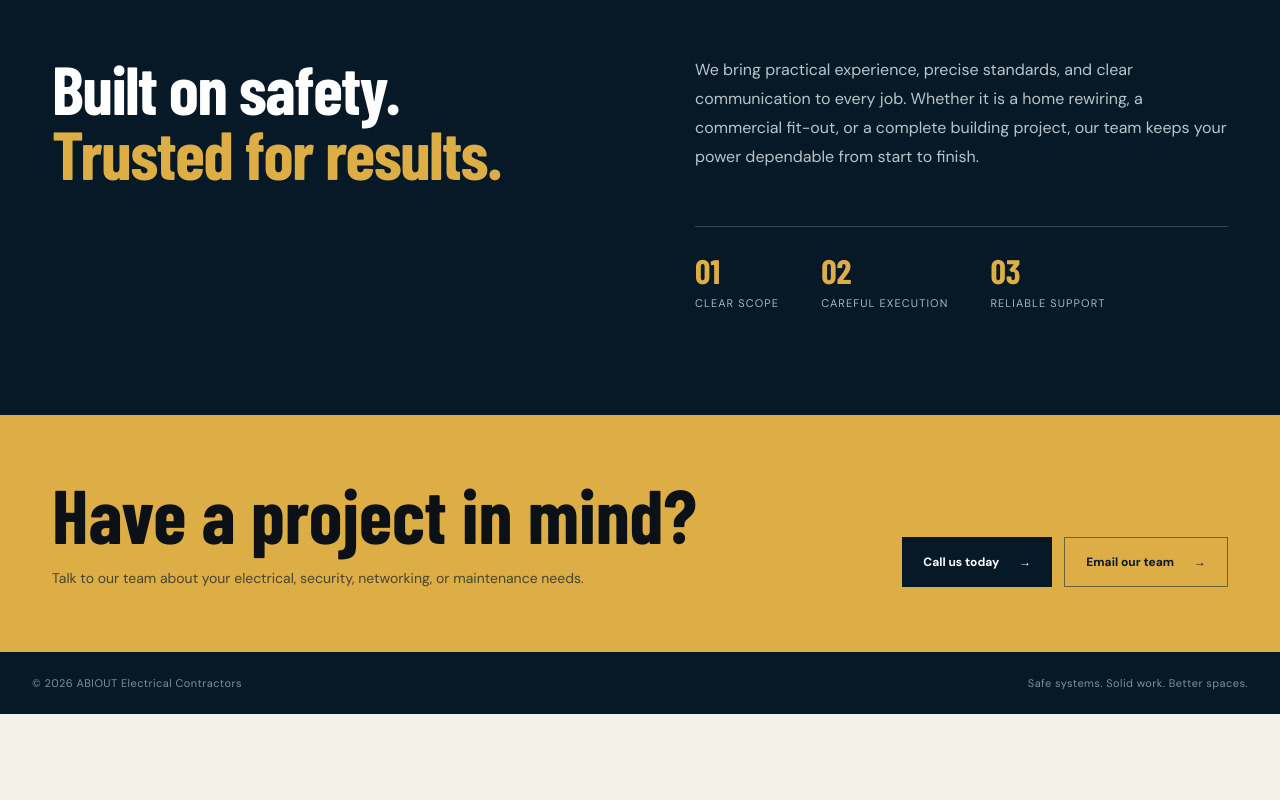
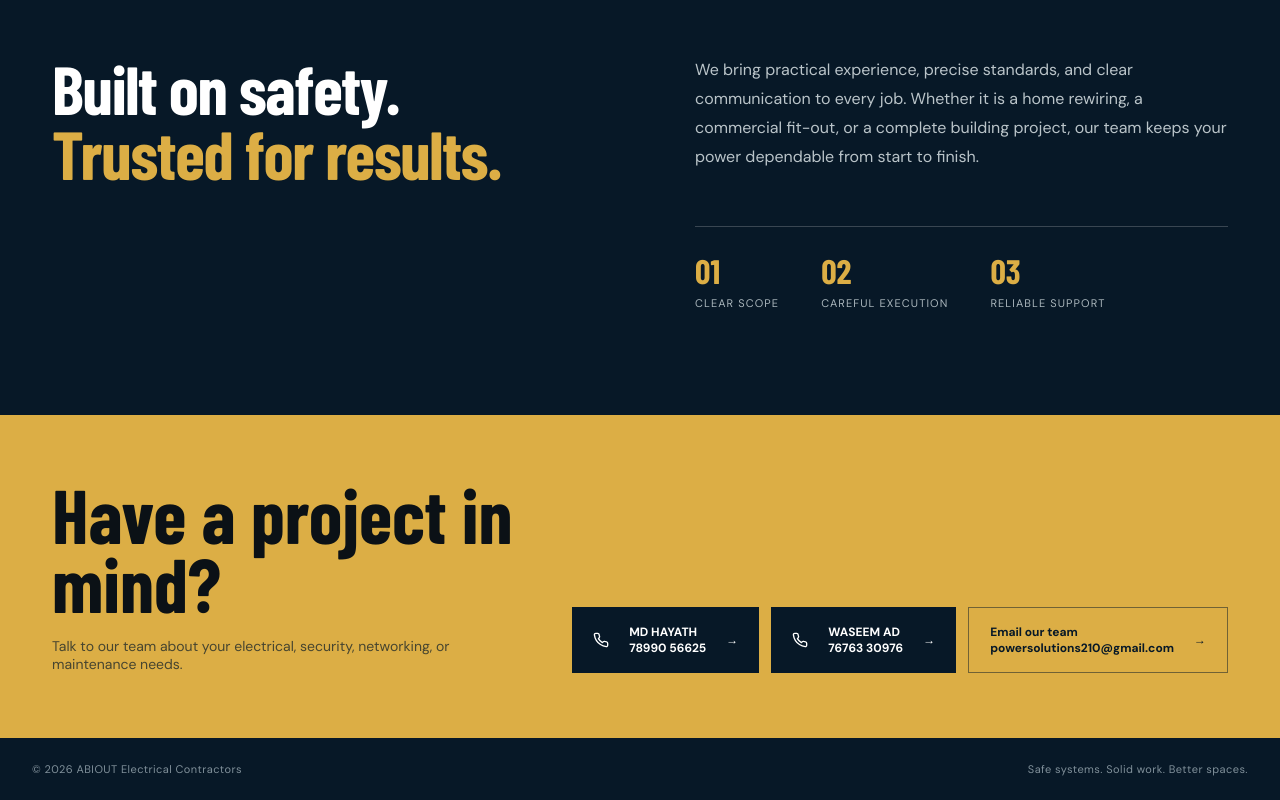
Before and after one commit to YaseerM16/power-solutions, a website: page index.html in a window 1280 px wide. Shown: the part 2649-3449 px from the top of the page. Before the commit the page ends 3363 px from the top, so only its background shows below. Drawn offline with nearby package versions, Linux system fonts and the light colour scheme; a web font is replaced by a local one.

Commit message:
added contact infos

```diff
--- a/index.html
+++ b/index.html
@@ -259,7 +259,22 @@
 
       <section class="about section" id="about"><div class="about-inner"><div><p class="eyebrow">Why ABIOUT</p><h2>Built on safety.<br /><strong>Trusted for results.</strong></h2></div><div class="about-copy"><p>We bring practical experience, precise standards, and clear communication to every job. Whether it is a home rewiring, a commercial fit-out, or a complete building project, our team keeps your power dependable from start to finish.</p><div class="stats"><div><strong>01</strong><span>Clear scope</span></div><div><strong>02</strong><span>Careful execution</span></div><div><strong>03</strong><span>Reliable support</span></div></div></div></div></section>
 
-      <section class="contact" id="contact"><div><p class="eyebrow">Let’s get to work</p><h2>Have a project in mind?</h2><p>Talk to our team about your electrical, security, networking, or maintenance needs.</p></div><div class="contact-actions"><a class="button button-dark" href="tel:+919876543210">Call us today <span>→</span></a><a class="button button-outline" href="mailto:hello@abioutelectrical.com">Email our team <span>→</span></a></div></section>
+      <section class="contact" id="contact">
+        <div><p class="eyebrow">Let’s get to work</p><h2>Have a project in mind?</h2><p>Talk to our team about your electrical, security, networking, or maintenance needs.</p></div>
+        <div class="contact-actions">
+          <a class="button button-dark" href="tel:+917899056625">
+            <svg viewBox="0 0 24 24" width="16" height="16" fill="none" stroke="currentColor" stroke-width="2" stroke-linecap="round" stroke-linejoin="round" aria-hidden="true"><path d="M22 16.9v3a2 2 0 0 1-2.2 2 19.8 19.8 0 0 1-8.6-3.1 19.5 19.5 0 0 1-6-6A19.8 19.8 0 0 1 2.1 4.2 2 2 0 0 1 4.1 2h3a2 2 0 0 1 2 1.7c.1 1 .4 1.9.7 2.8a2 2 0 0 1-.5 2.1L8.1 9.9a16 16 0 0 0 6 6l1.3-1.3a2 2 0 0 1 2.1-.4c.9.3 1.8.6 2.8.7a2 2 0 0 1 1.7 2z"/></svg>
+            MD HAYATH<br/>
+            78990 56625 <span>→</span>
+          </a>
+          <a class="button button-dark" href="tel:+917676330976">
+            <svg viewBox="0 0 24 24" width="16" height="16" fill="none" stroke="currentColor" stroke-width="2" stroke-linecap="round" stroke-linejoin="round" aria-hidden="true"><path d="M22 16.9v3a2 2 0 0 1-2.2 2 19.8 19.8 0 0 1-8.6-3.1 19.5 19.5 0 0 1-6-6A19.8 19.8 0 0 1 2.1 4.2 2 2 0 0 1 4.1 2h3a2 2 0 0 1 2 1.7c.1 1 .4 1.9.7 2.8a2 2 0 0 1-.5 2.1L8.1 9.9a16 16 0 0 0 6 6l1.3-1.3a2 2 0 0 1 2.1-.4c.9.3 1.8.6 2.8.7a2 2 0 0 1 1.7 2z"/></svg>
+            WASEEM AD<br/>
+            76763 30976 <span>→</span>
+          </a>
+          <a class="button button-outline" href="mailto:powersolutions210@gmail.com">Email our team <br/> powersolutions210@gmail.com <span>→</span></a>
+        </div>
+      </section>
     </main>
     <footer><span>© 2026 ABIOUT Electrical Contractors</span><span>Safe systems. Solid work. Better spaces.</span></footer>
   </body>
```
